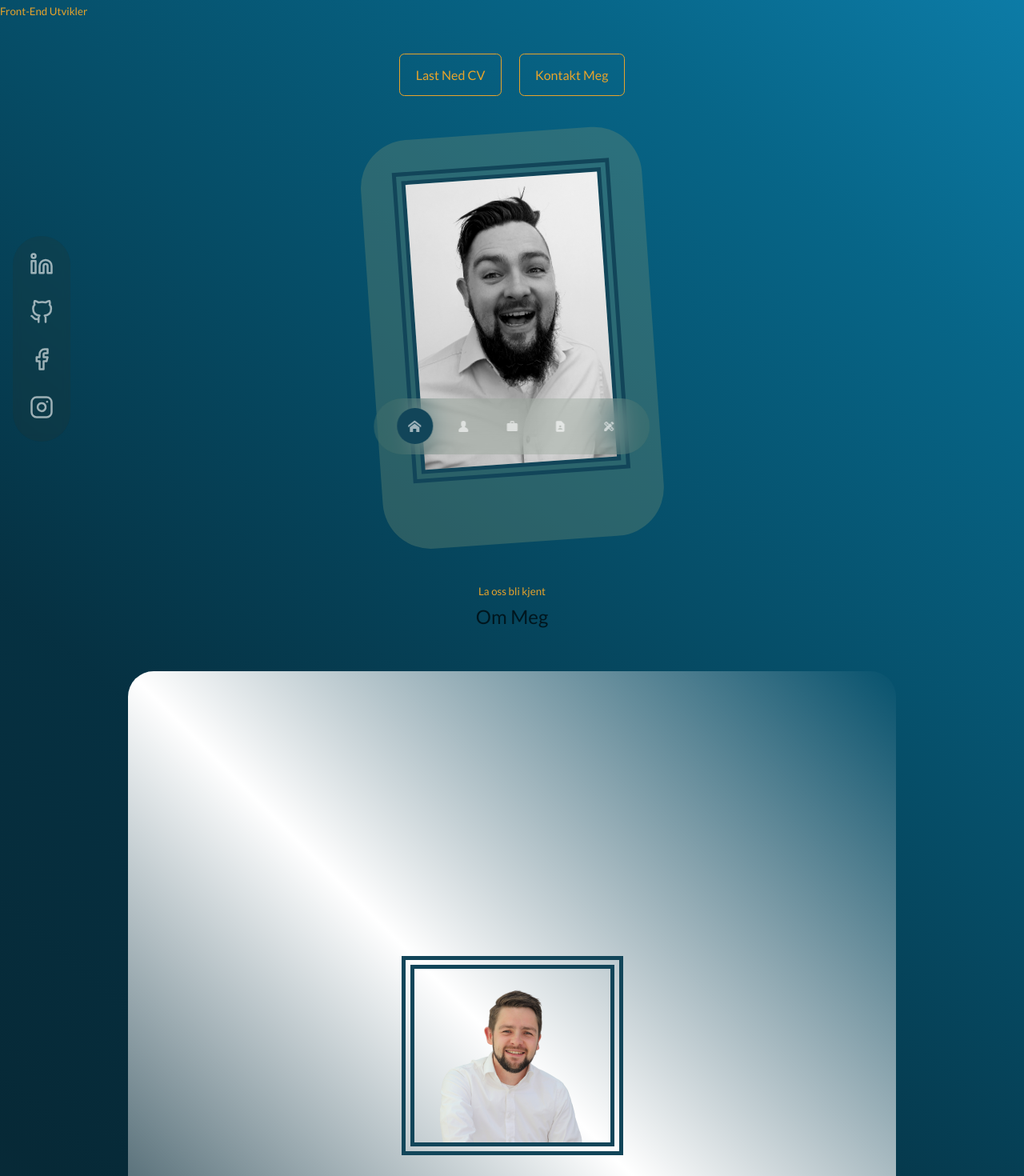
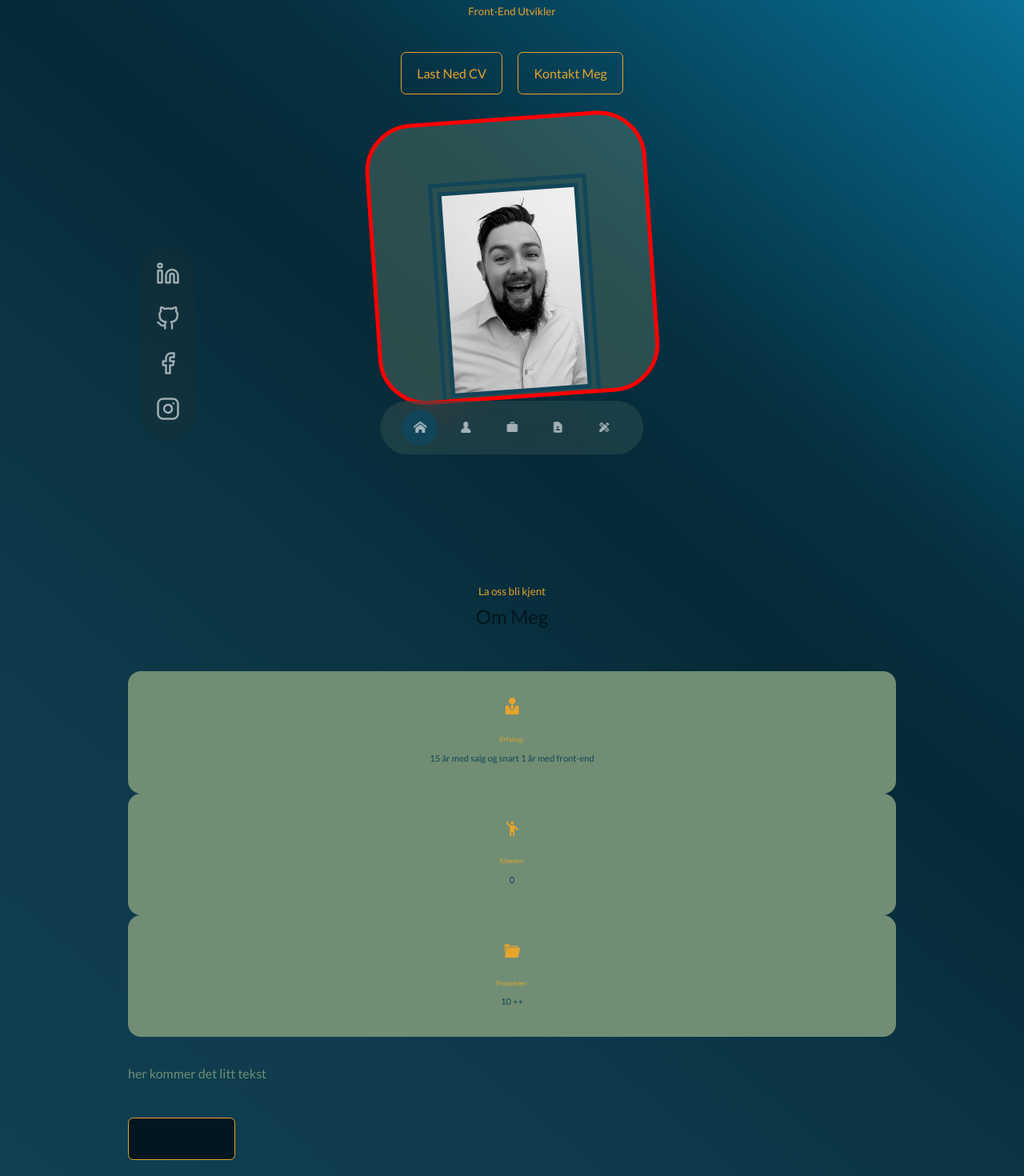
Before and after one commit to Andreastak86/react_portfolio, a React (Create React App) app: page / in a window 1280 px wide. Shown: the part 200-1670 px from the top of the page at 80% size. Built offline with nearby package versions, Linux system fonts and the light colour scheme.

Commit message:
Make the code better

```diff
--- a/src/components/about/About.jsx
+++ b/src/components/about/About.jsx
@@ -1,6 +1,6 @@
 import React from "react";
 import "./about.css";
-import Me from "../../assets/Andreas-profile.jpg";
+
 import { ImUserTie } from "react-icons/im";
 import { MdEmojiPeople } from "react-icons/md";
 import { GiOpenFolder } from "react-icons/gi";
@@ -11,11 +11,6 @@ const About = () => {
       <h5>La oss bli kjent</h5>
       <h2>Om Meg</h2>
       <div className='container about_container'>
-        <div className='about__me'>
-          <div className='about__me-img'>
-            <img src={Me} alt='pic of me' />
-          </div>
-        </div>
         <div className='about__content'>
           <div className='about__cards'>
             <article className='about__card'>
@@ -36,11 +31,7 @@ const About = () => {
               <small>10 ++</small>
             </article>
           </div>
-          <p>
-            brhvvvvvvvvvvvvvvvvvvvvvvvviervbk
-            <br />
-            djvbkbfvhbearvbbdfjkvbfdhavbebaeaehdfavyudbavbhdbfvfv
-          </p>
+          <p>her kommer det litt tekst</p>
           <a href='#contact' className='btn btn-primary'>
             La oss snakke
           </a>
--- a/src/components/about/about.css
+++ b/src/components/about/about.css
@@ -46,12 +46,14 @@
 
 .about__card:hover {
   background: transparent;
-  border-color: blue;
+  border-color: #718e74;
   cursor: pointer;
 }
 
-.about__icon {
-  color: red;
+.about__icon,
+.clients__icon,
+.projects__icon {
+  color: #e7a42b;
   font-size: 1.4rem;
   margin-bottom: 1rem;
 }
@@ -62,12 +64,12 @@
 
 .about__card small {
   font-size: 0.7rem;
-  color: pink;
+  color: #124559;
 }
 
 .about__content p {
   margin: 2rem 0 2.6rem;
-  color: pink;
+  color: #718e74;
 }
 
 /*-----------------------Media Queries Medium---------------*/
--- a/src/components/header/CTA.jsx
+++ b/src/components/header/CTA.jsx
@@ -7,7 +7,7 @@ const CTA = () => {
       <a href={CV} download className='btn'>
         Last Ned CV
       </a>
-      <a href='contact' className='btn'>
+      <a href='#contact' className='btn'>
         Kontakt Meg
       </a>
     </div>
--- a/src/components/header/Header.jsx
+++ b/src/components/header/Header.jsx
@@ -7,7 +7,7 @@ import HeaderSOME from "./HeaderSOME";
 const Header = () => {
   return (
     <header>
-      <div className='.container.header__container'>
+      <div className='container header__container'>
         <h5>Hei! Her Er Jeg</h5>
         <h1>Andreas Takvam</h1>
         <h5 className='text-light'>Front-End Utvikler</h5>
--- a/src/components/header/header.css
+++ b/src/components/header/header.css
@@ -2,17 +2,17 @@
   background: #718e7459;
 
   width: 22rem;
-  height: 32rem;
+  height: 22rem;
   position: absolute;
   left: 50%;
   transform: translateX(-50%);
-  margin-top: 2rem;
+  margin-top: 1rem;
   margin-bottom: 2rem;
   border-radius: 60px;
   overflow: hidden;
-  padding: 2.5rem;
+  padding: 4.5rem;
   rotate: -4deg;
-  /* border: red solid 2px; */
+  border: red solid 5px;
 }
 
 header {
--- a/src/index.css
+++ b/src/index.css
@@ -52,9 +52,12 @@ body {
   /* background-image: url(../src/assets/blob.svg); */
 }
 
+/*-------------------General Styling--------------------*/
+
 .container {
   width: var(--container-width-lg);
   margin: 0 auto;
+  /* border: 5px solid red; */
 }
 
 h1,
@@ -71,7 +74,7 @@ h1 {
 
 section {
   margin-top: 8rem;
-  height: 100vh;
+  /* height: 100vh; */
 }
 
 section > h2,
@@ -92,8 +95,8 @@ section > h2 {
 a {
   color: var(--color-text);
   transition: var(--transition);
-  font-size: 1rem;
-  margin: 0.1rem;
+  /* font-size: 1rem;
+  margin: 0.1rem; */
 }
 
 a:hover {
@@ -114,7 +117,7 @@ a:hover {
 .btn:hover {
   background: var(--color-bg-variant);
   color: var(--color-bg);
-  border: transparent;
+  border-color: transparent;
 }
 
 .btn-primary {
```
Also changed, not shown: src/exaples/Unused-code.txt.
